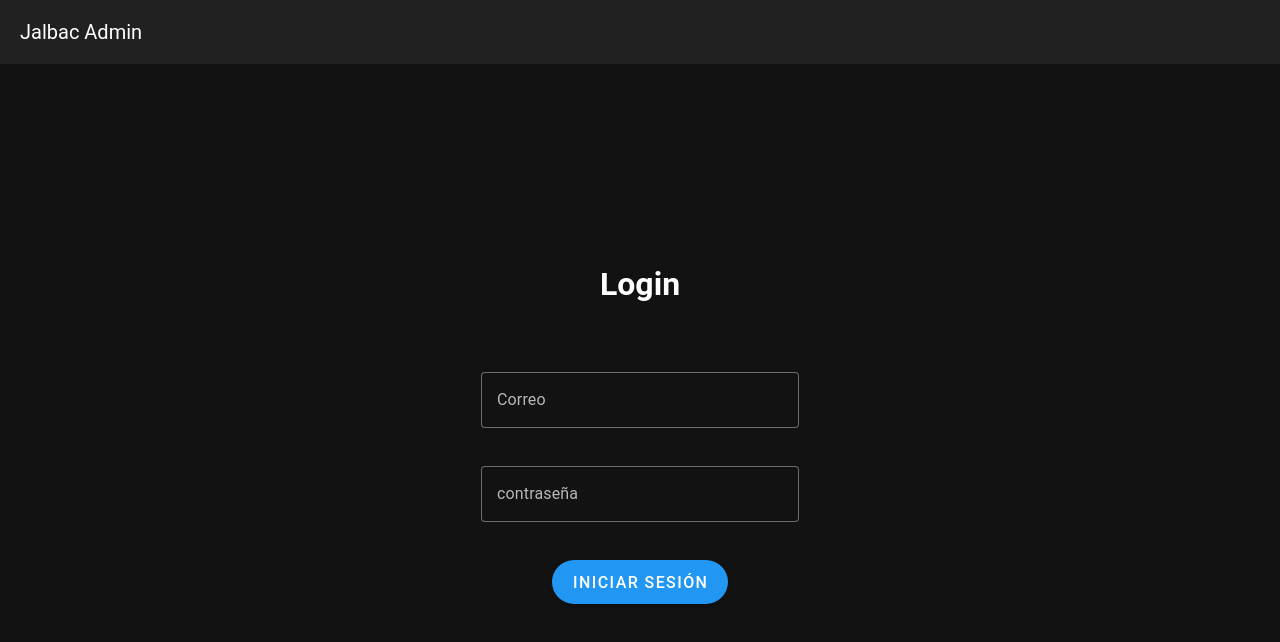
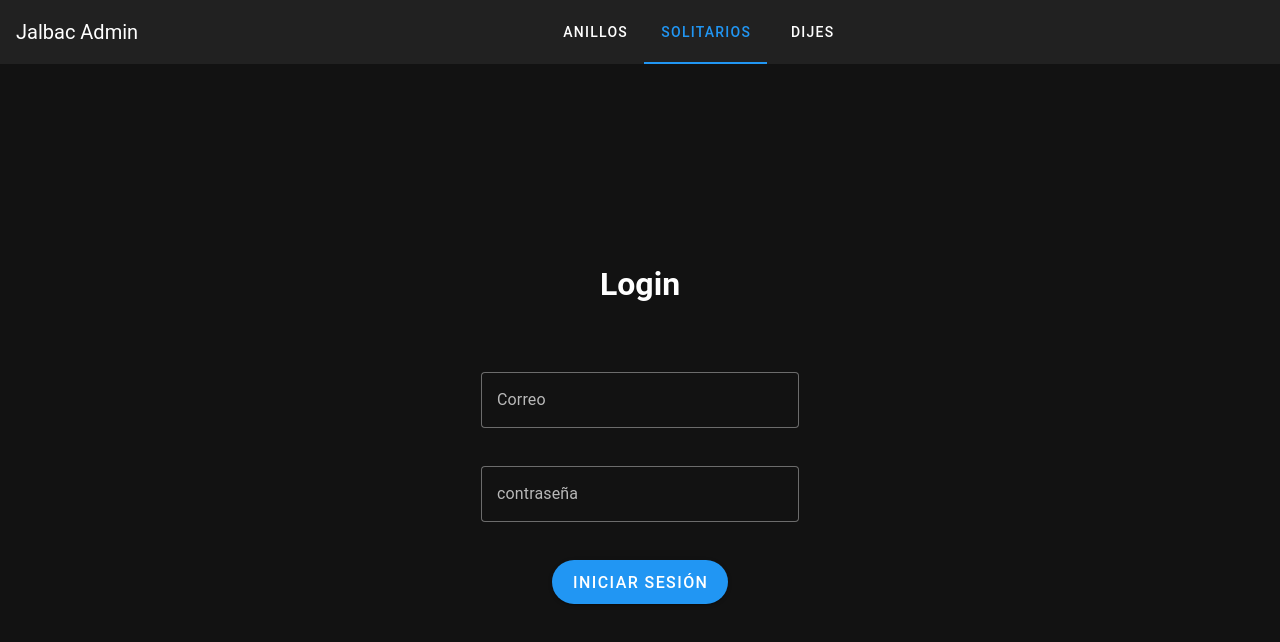
Before and after one commit to josueBarretogit/anillosJalbacAdmin, a Vue app: page /login in a window 1280 px wide. Shown: the top 642 px of the page. Built offline with nearby package versions, Linux system fonts and the light colour scheme.

Commit message:
implementacion tabs

```diff
--- a/src/layouts/default/MainAppBar.vue
+++ b/src/layouts/default/MainAppBar.vue
@@ -3,7 +3,7 @@ import { ref } from "vue";
 import { useRouter } from "vue-router";
 import FormCrear from "./../../components/formCrear.vue";
 import { logOut } from "./../../services/anilloApi";
-import { loggedState } from "./../../variables/store";
+import { loggedState, tabs } from "./../../variables/store";
 
 const token = localStorage.getItem("accessToken");
 const router = useRouter();
@@ -19,13 +19,26 @@ async function cerrarSesion() {
     });
   }
 }
+const tab = ref(tabs.tabs);
+tab.value = "solitarios";
 </script>
 
 <template>
-  <v-app-bar color="grey-darken-4">
+  <v-app-bar>
+    <v-sheet class="ma-2 pa-2 flex-grow-0">
       <v-app-bar-title>Jalbac Admin</v-app-bar-title>
+    </v-sheet>
+    <v-sheet class="ma-2 pa-2 flex-grow-1 d-flex justify-center">
+      <v-tabs v-model="tab" color="blue" fixed-tabs>
+        <v-tab value="anillos">Anillos</v-tab>
+        <v-tab value="solitarios">Solitarios</v-tab>
+        <v-tab value="Dijes">Dijes</v-tab>
+      </v-tabs>
+    </v-sheet>
 
+    <v-sheet class="ma-2 pa-2">
       <FormCrear v-if="loggedState.isLogged" />
+
       <v-btn
         v-if="loggedState.isLogged"
         size="large"
@@ -35,5 +48,6 @@ async function cerrarSesion() {
       >
         Cerrar sesion
       </v-btn>
+    </v-sheet>
   </v-app-bar>
 </template>
--- a/src/variables/store.ts
+++ b/src/variables/store.ts
@@ -32,3 +32,11 @@ export const creacionAnillos = reactive({
     console.log(this.isCreated);
   },
 });
+
+export const tabs = reactive({
+  tabs: "",
+
+  setTabs(tab: string) {
+    this.tabs = tab;
+  },
+});
--- a/src/views/AnillosView.vue
+++ b/src/views/AnillosView.vue
@@ -3,7 +3,7 @@ import carta from "./../components/cartaAnillo.vue";
 import { ref } from "vue";
 import { onMounted, watch } from "vue";
 import { getAnillos } from "./../services/anilloApi";
-import { loggedState, creacionAnillos } from "@/variables/store";
+import { loggedState, creacionAnillos, tabs } from "@/variables/store";
 import { useRouter } from "vue-router";
 import Cookies from "js-cookie";
 
@@ -73,8 +73,9 @@ setTimeout(
   },
   1000 * 60 * 60 * 24,
 );
+const tab = ref(tabs.tabs);
+tab.value = "solitarios";
 </script>
-
 <template>
   <div class="text-center">
     <v-container>
@@ -98,6 +99,8 @@ setTimeout(
     </v-container>
   </div>
 
+  <v-window v-model="tab">
+    <v-window-item value="anillos">
       <v-container class="">
         <v-row class="d-flex justify-center">
           <v-sheet v-if="anillosDataTable.length == 0">
@@ -112,10 +115,10 @@ setTimeout(
           </v-col>
         </v-row>
       </v-container>
+    </v-window-item>
+
+    <v-window-item value="solitarios">
+      <h1>ventana solitarios</h1>
+    </v-window-item>
+  </v-window>
 </template>
-
-<style scoped>
-#inspire {
-  background-color: rgb(0, 0, 0);
-}
-</style>
```
Lines whose indentation alone changed are shown as unchanged.
